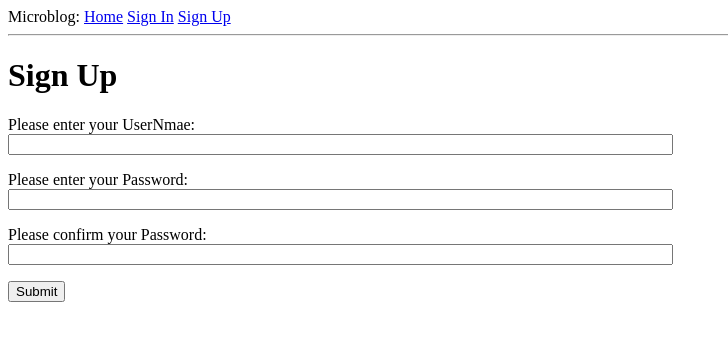
After one commit to razin-ivan98/matcha, a Flask app: page /sign_up in a window 1280 px wide. The commit adds this page. Shown: the top 341 px of the page, without its empty margins (0-728 px from the left). Run offline with Flask 2, Linux system fonts and the light colour scheme.

Commit message:
db in work

```diff
--- a/app/forms.py
+++ b/app/forms.py
@@ -1,7 +1,14 @@
-from flask_wtf import Form
-from wtforms import TextField, BooleanField
-from wtforms.validators import Required
+from flask_wtf import FlaskForm
+from wtforms import StringField, PasswordField, SubmitField
+from wtforms.validators import DataRequired, Length
 
-class LoginForm(Form):
-    openid = TextField('openid', validators = [Required()])
-    remember_me = BooleanField('remember_me', default = False)
+class SignInForm(FlaskForm):
+    name = StringField('Name', [DataRequired(), Length(max=30)])
+    password = PasswordField('Password', [DataRequired()])
+    submit = SubmitField('Submit', [DataRequired()])
+
+class SignUpForm(FlaskForm):
+    name = StringField('Name', [DataRequired(), Length(max=30)])
+    password = PasswordField('Password', [DataRequired()])
+    confirm_password = PasswordField('ConfirmPassword', [DataRequired()])
+    submit = SubmitField('Submit', [DataRequired()])
--- a/app/models/model.py
+++ b/app/models/model.py
@@ -2,7 +2,8 @@ import mysql.connector
 from flask import Flask
 
 
-class Model:
+
+class Model():
     def __init__(self):
         self.db = mysql.connector.connect(
             host='localhost',
--- a/app/templates/base.html
+++ b/app/templates/base.html
@@ -9,7 +9,7 @@
 </head>
 
 <body>
-    <div>Microblog: <a href="/index">Home</a> <a href="/login">Sign In</a></div>
+    <div>Microblog: <a href="/index">Home</a> <a href="/sign_in">Sign In</a> <a href="/sign_up">Sign Up</a></div>
     <hr>
     {% with messages = get_flashed_messages() %}
     {% if messages %}
--- /dev/null
+++ b/app/templates/sign_up.html
@@ -0,0 +1,29 @@
+{% extends "base.html" %}
+
+{% block content %}
+<h1>Sign Up</h1>
+<form action="" method="post" name="sign_up">
+    {{form.hidden_tag()}}
+    <p>
+        Please enter your UserNmae:<br>
+        {{form.name(size=80)}}<br>
+    </p>
+    <p>
+        Please enter your Password:<br>
+        {{form.password(size=80)}}<br>
+    </p>
+    <p>
+        Please confirm your Password:<br>
+        {{form.confirm_password(size=80)}}<br>
+    </p>
+    <p>
+        {{form.submit()}}
+    </p>
+    <p>
+        {% for error in form.errors.openid %}
+        <span style="color: red;">[{{error}}]</span>
+        {% endfor %}<br>
+    </p>
+
+</form>
+{% endblock %}
--- a/app/views.py
+++ b/app/views.py
@@ -1,43 +1,58 @@
-from flask import render_template, flash, redirect
+from flask import render_template, flash, redirect, session
 from app import app
-from app.forms import LoginForm
+from app.forms import SignInForm
+from app.forms import SignUpForm
 
 from app.models.posts import Posts
+from app.models.sign_in import SignIn
+from app.models.sign_up import SignUp
+
 
 @app.route('/')
 
 @app.route('/index')
 def index():
-    user = { 'nickname': 'Miguel' } # выдуманный пользователь
-    # posts = [
-    #     {
-    #         'author': {'nickname': 'Josef'},
-    #         'body': 'Прекрасный день для этой дыры'
-    #     },
-    #     {
-    #         'author': {'nickname': 'Иван'},
-    #         'body': 'Идите фсе в жопу'
-    #     },
-    #     {
-    #         'author': {'nickname': 'Benedict'},
-    #         'body': 'The Avengers movie was so cool!!'
-    #     }
-    # ]
-
     posts = Posts().get_posts()
-    print(posts)
     return render_template("index.html",
-        user = user,
+        user = 'Ivan',
         posts = posts)
 
 
-@app.route('/login', methods= ['GET', 'POST'])
-def login():
-    form = LoginForm()
-    if form.validate_on_submit():
-        flash('Login requested for OpenID="'+form.openid.data+
-            '", remember_me='+str(form.remember_me.data))
-        return redirect('/index')
-    return render_template('login.html',
+@app.route('/sign_in', methods= ['GET'])
+def sign_in_get():
+    form = SignInForm()
+    return render_template('sign_in.html',
         title = 'Sign In',
         form = form)
+
+
+@app.route('/sign_in', methods=['POST'])
+def sign_in_post():
+    form = SignInForm()
+    if form.validate():
+        res = SignIn().sign_in(form.name.data, form.password.data)
+        if res == True:
+            return redirect('/index')
+        else:
+            return redirect('sign_in')
+
+@app.route('/sign_up', methods=['GET'])
+def sign_up_get():
+    form = SignUpForm()
+    return render_template('sign_up.html',
+        title = 'Sign Up',
+        form = form)
+
+@app.route('/sign_up', methods=['POST'])
+def sign_up_post():
+    form = SignUpForm()
+    if form.validate() and\
+            form.password.data == form.confirm_password.data:
+        res = SignUp().sign_up(form.name.data, form.password.data)
+
+        if res == True:
+            return redirect('/index')
+        else:
+            return redirect('/sign_in')
+    else:
+        return redirect('/sign_in')
```
Also changed, not shown: app/models/sign_in.py (added, +16 -0 lines), app/models/sign_up.py (added, +17 -0 lines), app/templates/login.html (deleted, +0 -17 lines), app/templates/sign_in.html (added, +25 -0 lines), dump.sql (added, +36 -0 lines).
